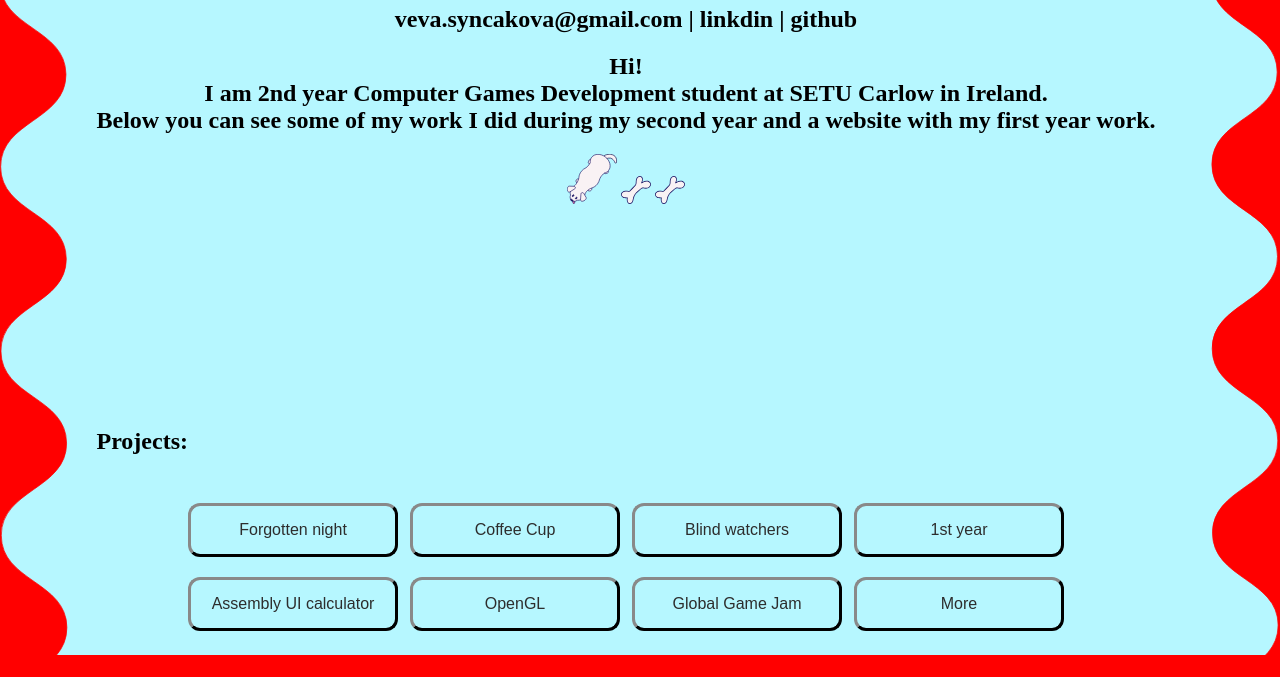
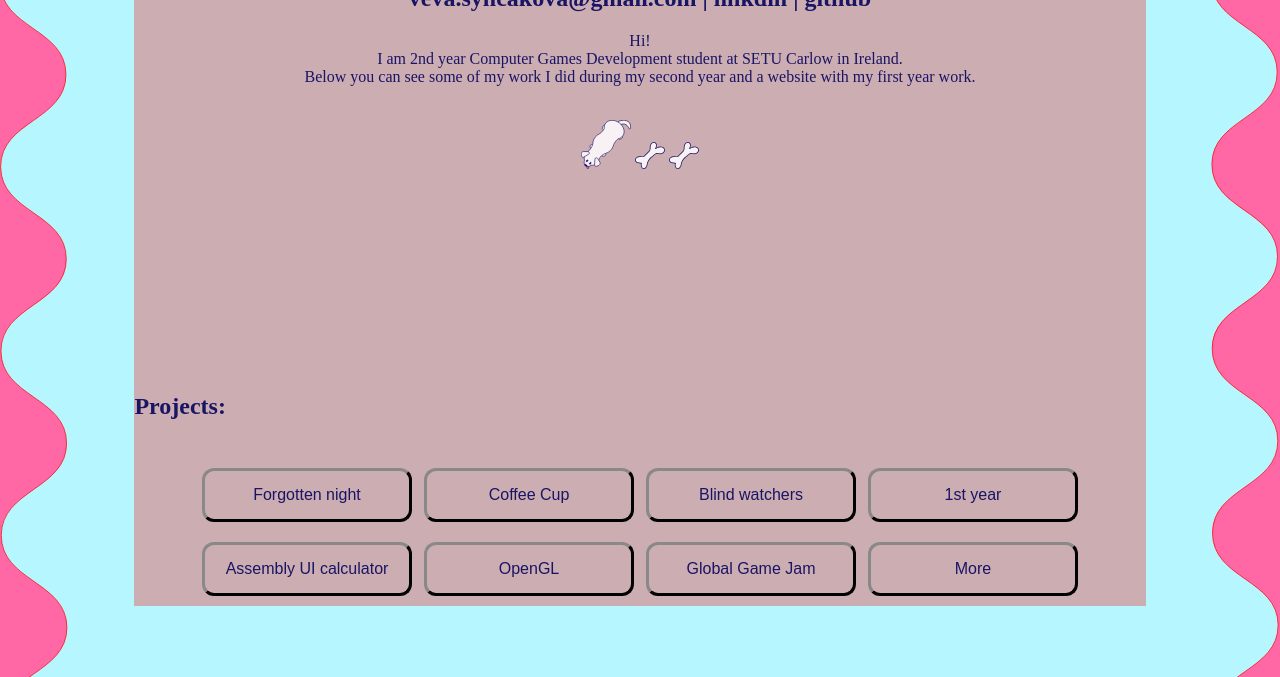
Before and after one commit to VeronikaSyncakova/second_year, a plain HTML site: page home.html in a window 1280 px wide. Shown: the part 145-822 px from the top of the page. Before the commit the page ends 800 px from the top, so only its background shows below. Drawn offline with Linux system fonts and the light colour scheme.

Commit message:
changes colors and centered

```diff
--- a/assets/css/screen.css
+++ b/assets/css/screen.css
@@ -1,21 +1,31 @@
 
 body{
-  position: relative;
-    background: rgb(255, 0, 0);
-    background-image: url("./squiggel.svg");
-    background-repeat: repeat-y;
-    background-size: cover;
+  /*position: relative;*/
+  background: rgb(255, 104, 164);
+
+  background-image: url("./squiggel.svg");
+  background-repeat: no-repeat;
+  background-size:cover;
+  align-content: center;
 }
+
 a{
   text-decoration: none;
-  color: black;
+  color: rgb(25,21,100);
 }
+
+/*.squiggel{
+  /*position: absolute;
+  aspect-ratio: 700/560;
+
+  background-color: black;
+}*/
 .wrapper{
   text-align: center;
-  margin-left:7%;
-  margin-right:7%;
-  position:absolute;
-  margin-top: 5%;
+  width: 80%;
+  margin: 5% auto;
+  color: rgb(25,21,100);
+  background-color: rgba(255,0,0,0.3);
 }
 
 h2.projectHeader{
@@ -25,37 +35,13 @@ h2.projectHeader{
 .boneSpace{
   height: 200px;
 }
-/*.button {
-    --offset: 10px;
-    --border-size: 2px;
 
-    display: block;
-    position: relative;
-    padding: 1.5em 3em;
-    appearance: none;
-    border: 0;
-    background: transparent;
-    color: #bc6032;
-    text-transform: uppercase;
-    letter-spacing: .25em;
-    outline: none;
-    cursor: pointer;
-    font-weight: bold;
-    border-radius: 0;
-    box-shadow: inset 0 0 0 var(--border-size,1) currentcolor;
-    transition: background .8s ease;
-
-    &:hover {
-      background: rgba(100, 0, 0, .03);
-    }
-  }*/
-
-  .button{
+.button{
     background-color: transparent;
     border-width: 3px;
     border-radius: 12px;
     border-color: rgb(53, 53, 53);
-    color: rgb(45, 45, 45);
+    color: rgb(25, 21, 100);
     padding: 15px;
     width: 210px;
     text-align: center;
@@ -65,8 +51,8 @@ h2.projectHeader{
     margin: 10px 4px;
     cursor: pointer;
     transition: background .8s ease;
-  }
+}
 
-  .button:hover{
+.button:hover{
     background: rgba(100, 0, 0, .5);
-  }
+}
--- a/home.html
+++ b/home.html
@@ -17,8 +17,9 @@
             <h2>veva.syncakova@gmail.com |
             <a href="https://www.linkedin.com/in/veronika-syncakova-0138bb2a0/">linkdin</a> |
             <a href="https://github.com/VeronikaSyncakova">github</a></h2>
-    <h2>Hi! <br>I am 2nd year Computer Games Development student at SETU Carlow in Ireland.<br>
-    Below you can see some of my work I did during my second year and a website with my first year work.</h2>
+            <p>Hi! <br>I am 2nd year Computer Games Development student at SETU Carlow in Ireland.<br>
+            Below you can see some of my work I did during my second year and a website with my first year work.</p>
+            <br>
             <img src="assets/img/dog.svg" width="50px">
             <img class="bones" src="assets/img/bone.svg" width="30px">
             <img class="bones" src="assets/img/bone.svg" width="30px">
@@ -49,6 +50,7 @@
             <a href="more.html">
                 <button type="button" class="button">More</button>
             </a>
+        </div>
+
     <script type="text/javascript" src="assets/js/home.js"></script>
-    </div>
 </body>
```
Lines whose indentation alone changed are shown as unchanged.
